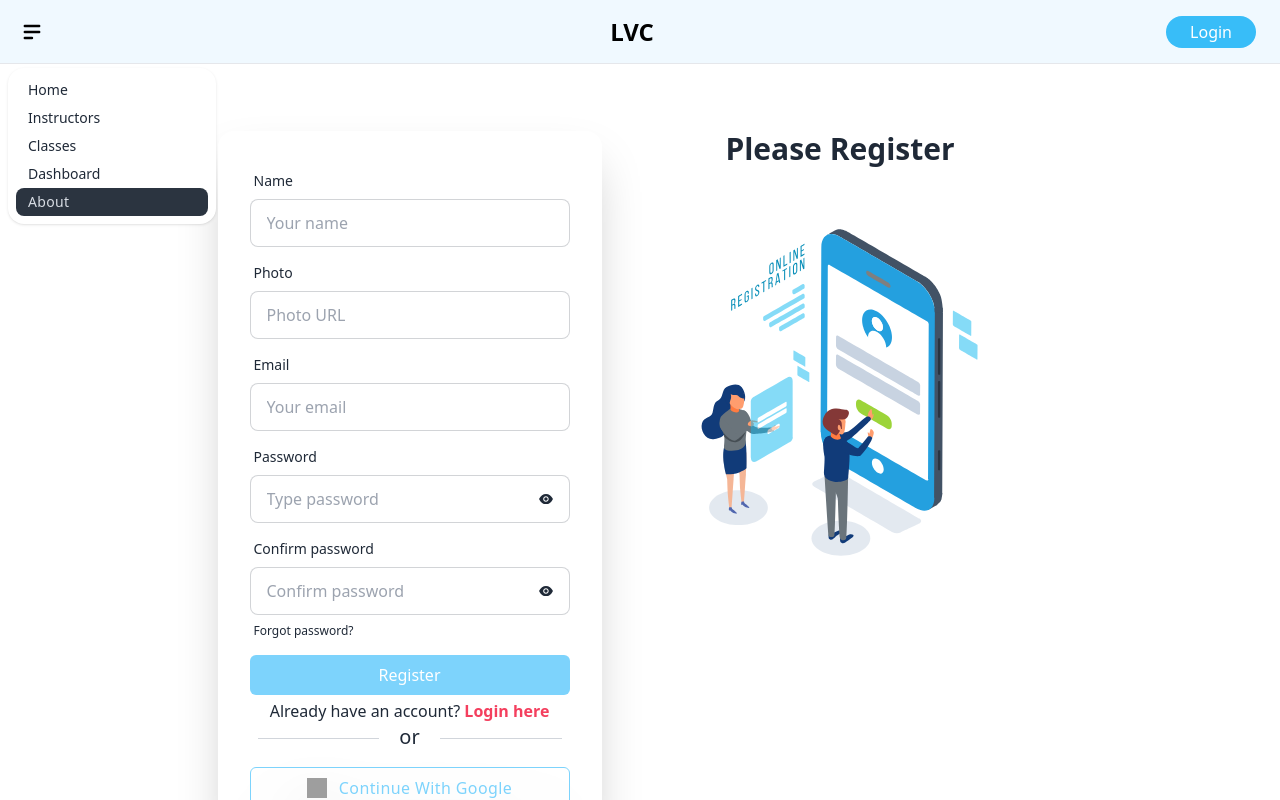
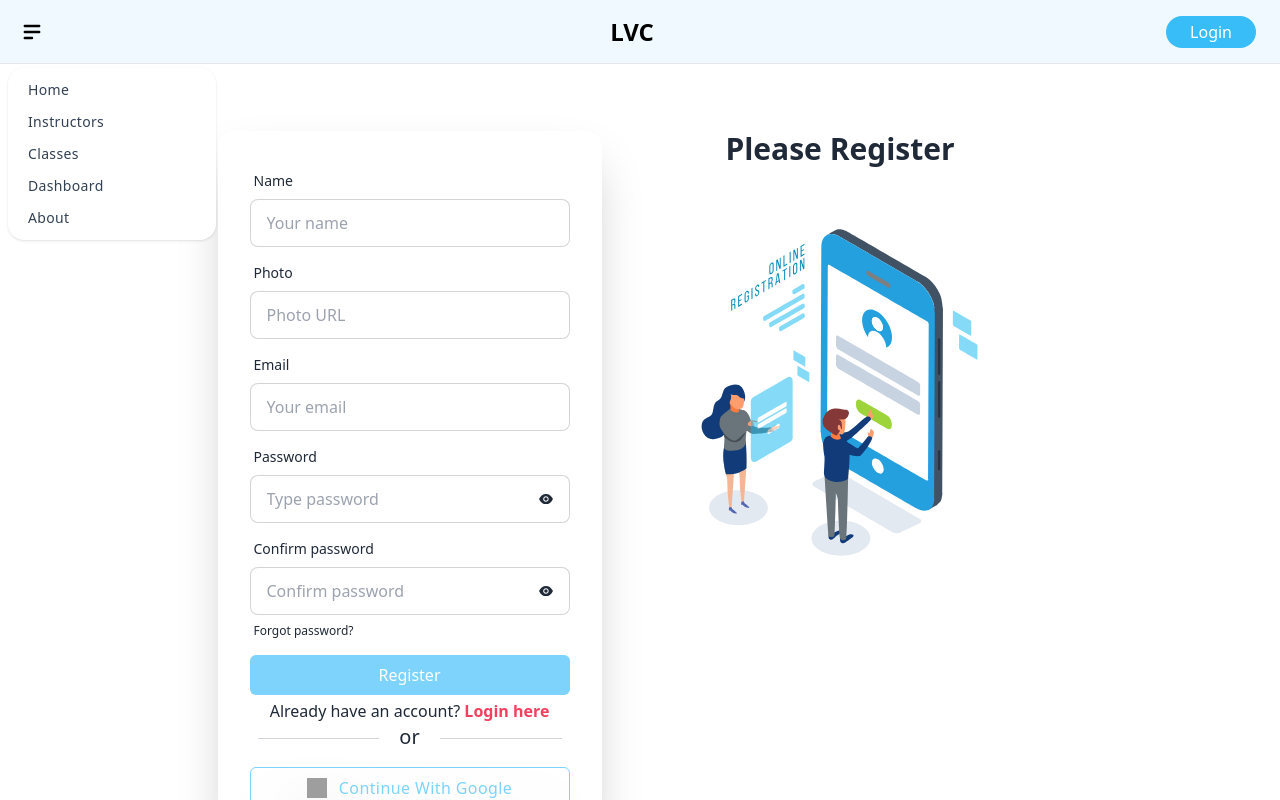
Before and after one commit to ApurbaHasanJ/LinguaViva-Camp, a React (Vite) app: page /register in a window 1280 px wide. Both pictures are taken after a click on the label 32 px from the left and 31 px from the top of the page. Shown: the top 800 px of the page. Built offline with nearby package versions, Linux system fonts and the light colour scheme; no server answers; grey boxes are pictures that could not be loaded.

Commit message:
google login problem solved

```diff
--- a/package.json
+++ b/package.json
@@ -12,6 +12,7 @@
   "dependencies": {
     "@tanstack/react-query": "^4.29.12",
     "aos": "^2.3.4",
+    "axios": "^1.4.0",
     "dotenv": "^16.1.4",
     "firebase": "^9.22.1",
     "framer-motion": "^10.12.16",
--- a/src/Pages/Login/Login.jsx
+++ b/src/Pages/Login/Login.jsx
@@ -59,27 +59,22 @@ const Login = () => {
         }
       fetch("http://localhost:5000/users", {
         method: 'POST',
-        headers:{
+        headers: {
           'content-type': 'application/json'
       },
       body: JSON.stringify(saveUser)
   })
-        .then((res) => res.json())
-        .then((data) => {
-          if (data.insertedId) {
-
+      .then(res => res.json())
+      .then(() => {
+          navigate(from, { replace: true });
           Swal.fire({
             position: "top-end",
             icon: "success",
-              title: "Sign In Successfully",
+            title: "Sign in Successfully",
             showConfirmButton: false,
             timer: 1500,
-            });
-            navigate(from, { replace: true });
-
-            console.log(loggedUser);
-          }
-        });
+          })
+      })
 })
       .catch((err) => {
         console.log(err.message);
--- a/src/Pages/Register/Register.jsx
+++ b/src/Pages/Register/Register.jsx
@@ -75,22 +75,17 @@ const Register = () => {
         },
         body: JSON.stringify(saveUser)
   })
-        .then((res) => res.json())
-        .then((data) => {
-          if (data.insertedId) {
-
+      .then(res => res.json())
+      .then(() => {
+          navigate(path, { replace: true });
           Swal.fire({
             position: "top-end",
             icon: "success",
-              title: "Sign In Successfully",
+            title: "Sign in Successfully",
             showConfirmButton: false,
             timer: 1500,
-            });
-            navigate(path, { replace: true });
-
-            console.log(loggedUser);
-          }
-        });
+          })
+      })
 })
       .catch((err) => {
         console.log(err.message);
--- a/src/Pages/Shared/Navbar/Navbar.jsx
+++ b/src/Pages/Shared/Navbar/Navbar.jsx
@@ -58,22 +58,22 @@ const Navbar = ({ bgClassName, textClassName }) => {
           </label>
           <ul
             tabIndex={0}
-            className="menu menu-sm dropdown-content mt-3 p-2 shadow bg-base-100 rounded-box w-52"
+            className="menu gap-1 menu-sm dropdown-content mt-3 p-2 shadow bg-base-100 rounded-box w-52"
           >
             <li>
-              <NavLink to="/">Home</NavLink>
+              <NavLink className={({isActive})=> (isActive? "active" : "default")} to="/">Home</NavLink>
             </li>
             <li>
-              <NavLink to="/instructors">Instructors</NavLink>
+              <NavLink className={({isActive})=> (isActive? "active" : "default")} to="/instructors">Instructors</NavLink>
             </li>
             <li>
-              <NavLink to='/all-classes'>Classes</NavLink>
+              <NavLink className={({isActive})=> (isActive? "active" : "default")} to='/all-classes'>Classes</NavLink>
             </li>
             <li>
-              <NavLink to="/dashboard">Dashboard</NavLink>
+              <NavLink className={({isActive})=> (isActive? "active" : "default")} to="/dashboard">Dashboard</NavLink>
             </li>
             <li>
-              <NavLink to="#">About</NavLink>
+              <NavLink className={({isActive})=> (isActive? "active" : "default")} to="/about">About</NavLink>
             </li>
           </ul>
         </div>
@@ -102,16 +102,16 @@ const Navbar = ({ bgClassName, textClassName }) => {
             </label>
             <ul className="menu menu-compact dropdown-content mt-3 p-2 shadow bg-base-100 rounded-box w-52">
               <li>
-                <NavLink to="/profile" className="justify-between">
+                <NavLink className={({isActive})=> (isActive? "active" : "default")} to="/profile" >
                   Profile
                   <span className="badge">New</span>
                 </NavLink>
               </li>
               <li>
-                <NavLink to="/settings">Settings</NavLink>
+                <NavLink className={({isActive})=> (isActive? "active" : "default")} to="/settings">Settings</NavLink>
               </li>
               <li>
-                <button onClick={handleLogout}>Logout</button>
+                <button className="hover:text-sky-500 font-medium" onClick={handleLogout}>Logout</button>
               </li>
             </ul>
           </div>
--- a/src/Pages/Spinner/Spinner.jsx
+++ b/src/Pages/Spinner/Spinner.jsx
@@ -3,7 +3,7 @@ import { HashLoader } from "react-spinners";
 const Spinner = () => {
   return (
     <div className="my-container flex justify-center items-center min-h-[100vh]">
-      <HashLoader  size="70" color="#99ccff"/>
+      <HashLoader  size={70} color="#99ccff"/>
     </div>
   );
 };
--- a/src/Providers/AuthProvider.jsx
+++ b/src/Providers/AuthProvider.jsx
@@ -1,4 +1,5 @@
 import { createContext, useEffect, useState } from "react";
+import axios from 'axios';
 import { GoogleAuthProvider, createUserWithEmailAndPassword, getAuth, onAuthStateChanged, signInWithEmailAndPassword, signInWithPopup, signOut, updateProfile } from "firebase/auth";
 import { app } from "../Firebase/firebase.config";
 
@@ -46,6 +47,19 @@ const AuthProvider = ({children}) => {
       const unsubscribe =   onAuthStateChanged(auth, currentUser =>{
             setUser(currentUser)
             console.log("current user", currentUser);
+
+            // get user token
+           if(currentUser){
+            axios.post('http://localhost:5000/jwt',{email: currentUser.email})
+            .then(data =>{
+                console.log(data.data.userToken)
+                localStorage.setItem('access-token', data.data.userToken)
+            })
+           }
+           else{
+            localStorage.removeItem('access-token')
+           }
+
             setLoading(false)
         })
         return()=>{
```
Also changed, not shown: 1 other file (tests, documents, lock files or other folders). Lines whose indentation alone changed are shown as unchanged.
